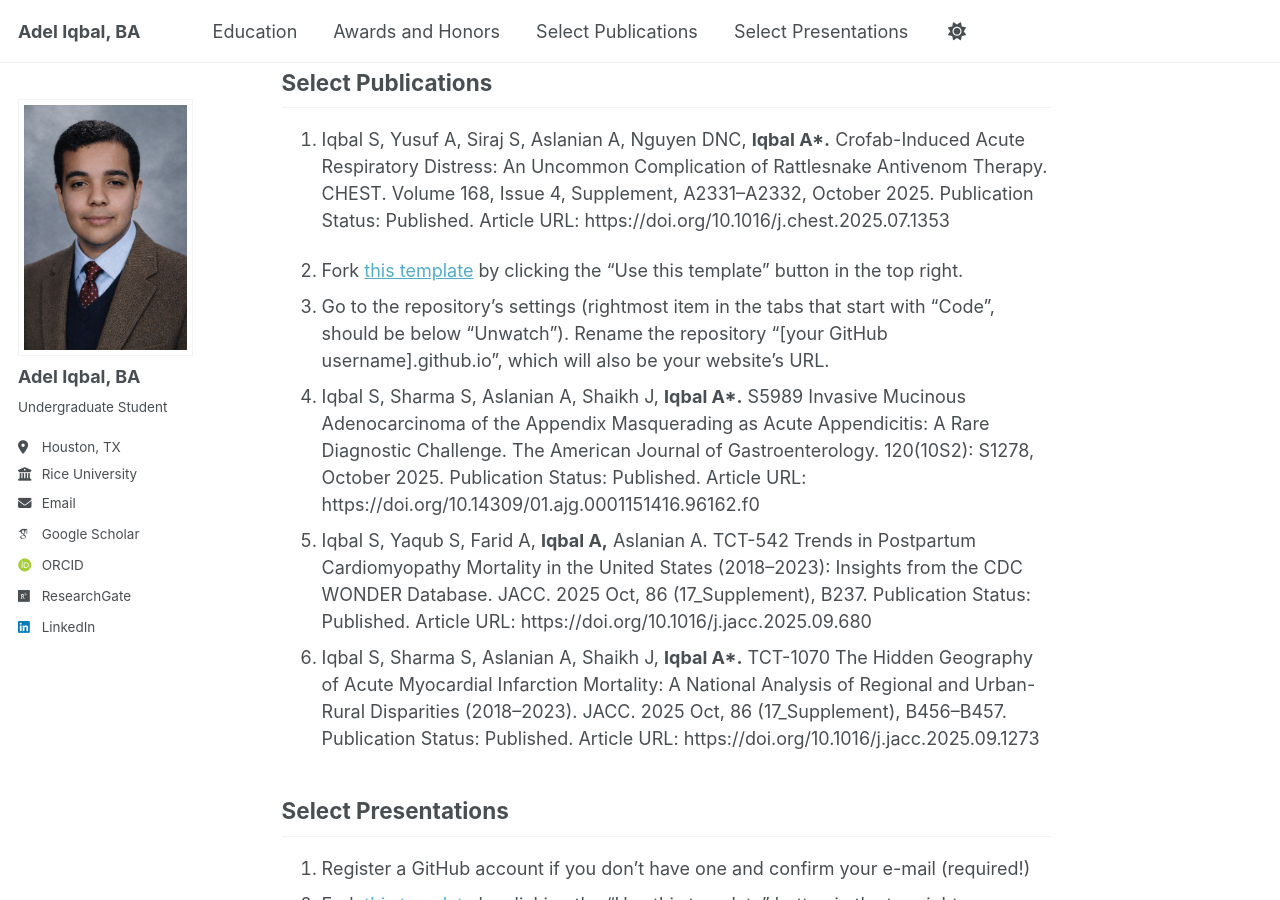
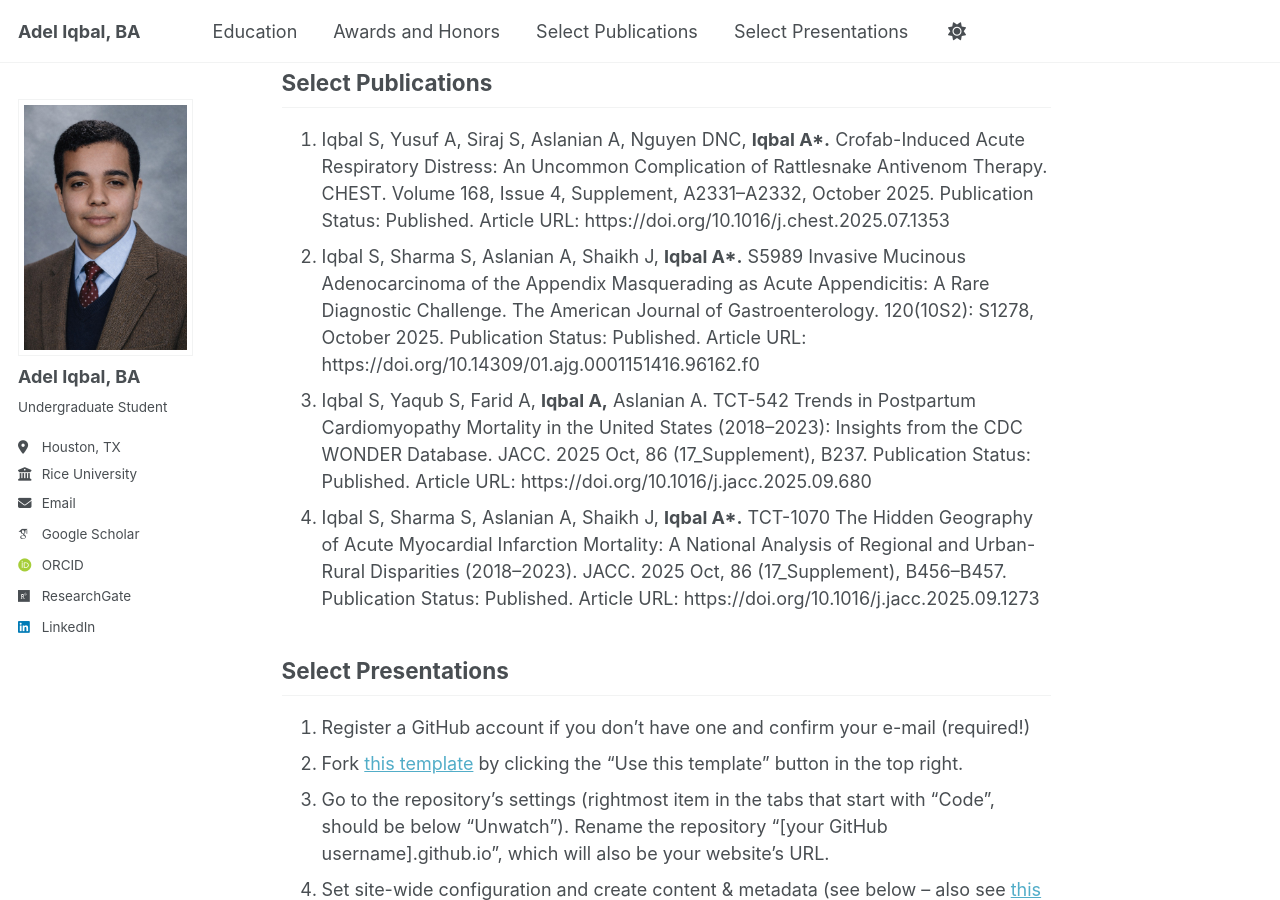
Before and after one commit to adel-iqbal/aiqbal, a Jekyll site: the page built from _pages/about.md, in a window 1280 px wide and 900 px high, scrolled down 735 px. Built offline with Jekyll 4.4.1, drawn with Linux system fonts in a browser that asks for light colours; some web fonts are replaced; a script bundle is joined from its source files by our own code; library files that are not in the unit come from our copies.

Commit message:
Update about.md

```diff
--- a/_pages/about.md
+++ b/_pages/about.md
@@ -34,9 +34,6 @@
 Select Publications
 ------
 1. Iqbal S, Yusuf A, Siraj S, Aslanian A, Nguyen DNC, **Iqbal A\*.** Crofab-Induced Acute Respiratory Distress: An Uncommon Complication of Rattlesnake Antivenom Therapy. CHEST. Volume 168, Issue 4, Supplement, A2331–A2332, October 2025. Publication Status: Published. Article URL: https://doi.org/10.1016/j.chest.2025.07.1353
-
-1. Fork [this template](https://github.com/academicpages/academicpages.github.io) by clicking the "Use this template" button in the top right.
-1. Go to the repository's settings (rightmost item in the tabs that start with "Code", should be below "Unwatch"). Rename the repository "[your GitHub username].github.io", which will also be your website's URL.
 1. Iqbal S, Sharma S, Aslanian A, Shaikh J, **Iqbal A\*.** S5989 Invasive Mucinous Adenocarcinoma of the Appendix Masquerading as Acute Appendicitis: A Rare Diagnostic Challenge. The American Journal of Gastroenterology. 120(10S2): S1278, October 2025. Publication Status: Published. Article URL: https://doi.org/10.14309/01.ajg.0001151416.96162.f0
 1. Iqbal S, Yaqub S, Farid A, **Iqbal A,** Aslanian A. TCT-542 Trends in Postpartum Cardiomyopathy Mortality in the United States (2018–2023): Insights from the CDC WONDER Database. JACC. 2025 Oct, 86 (17_Supplement), B237. Publication Status: Published. Article URL: https://doi.org/10.1016/j.jacc.2025.09.680
 1. Iqbal S, Sharma S, Aslanian A, Shaikh J, **Iqbal A\*.** TCT-1070 The Hidden Geography of Acute Myocardial Infarction Mortality: A National Analysis of Regional and Urban-Rural Disparities (2018–2023). JACC. 2025 Oct, 86 (17_Supplement), B456–B457. Publication Status: Published. Article URL: https://doi.org/10.1016/j.jacc.2025.09.1273
```
